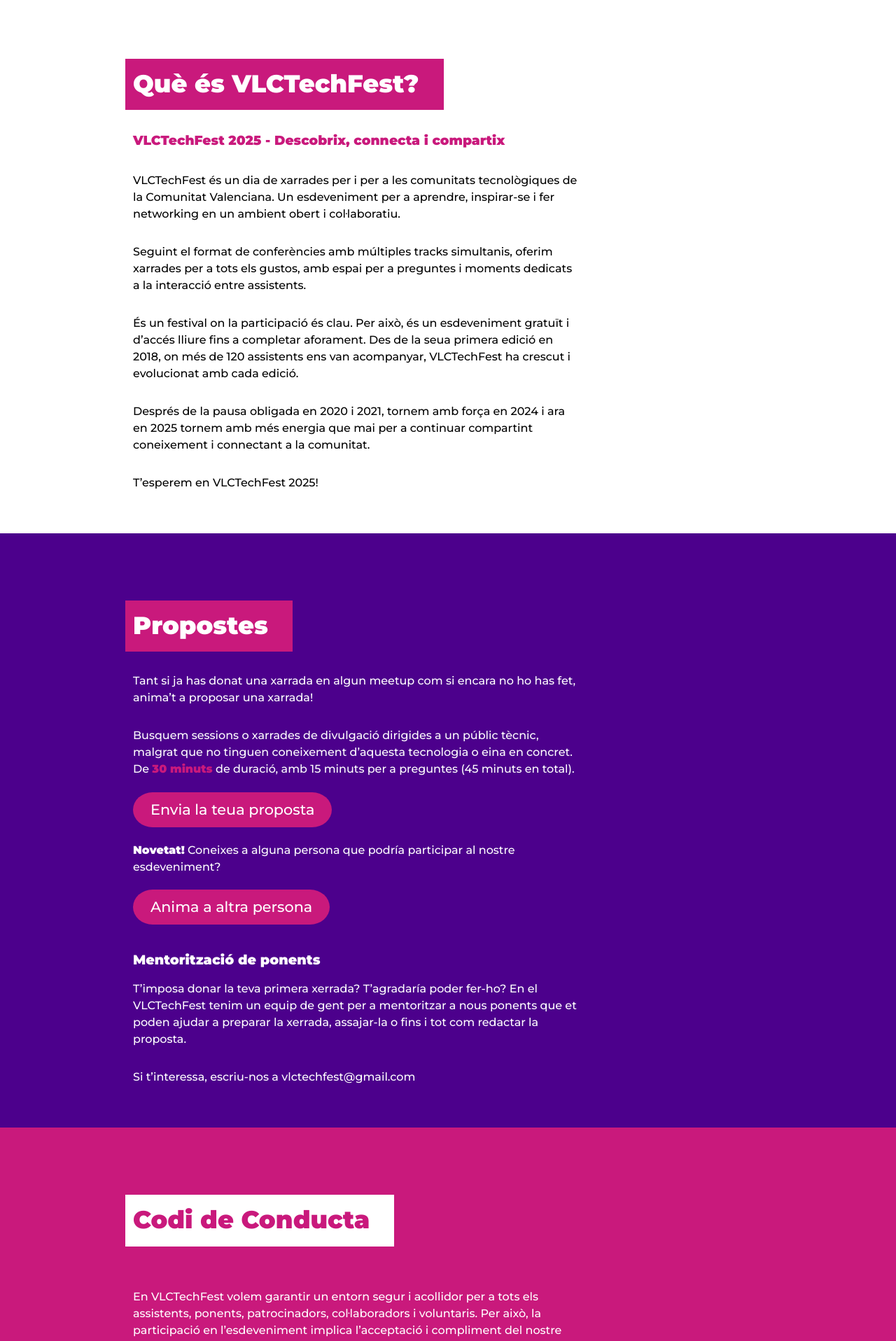
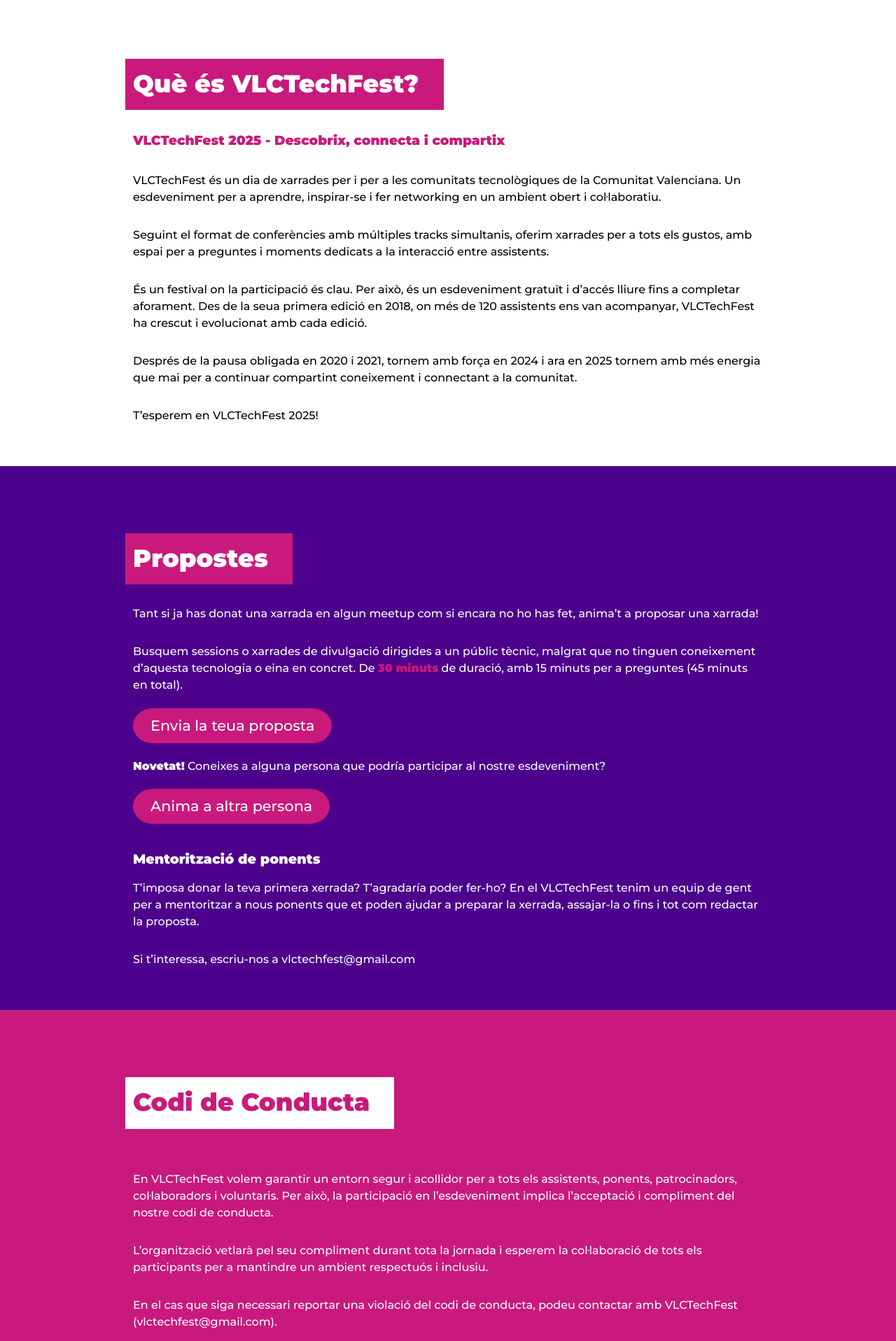
Before and after one commit to VLCTechHub/VLCTechFest2025, a Jekyll site: the page built from ca/index.html, in a window 1280 px wide. Shown: the part 590-2506 px from the top of the page at 70% size. Built offline with Jekyll 4.4.1, drawn with Linux system fonts in a browser that asks for light colours.

Commit message:
style: improve web readability

```diff
--- a/_sass/_layout.scss
+++ b/_sass/_layout.scss
@@ -624,8 +624,7 @@
   }
   .wrapper > p,
   article > p {
-    max-width: 40em;
-    padding-right: 1.5em;
+
     &:last-child {
       padding-right: 0;
     }
```
